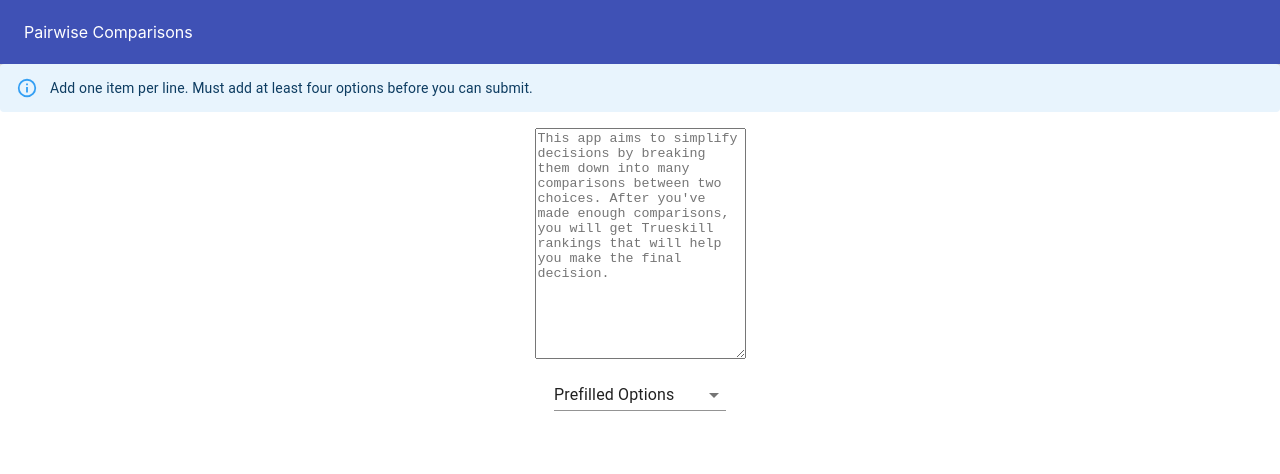
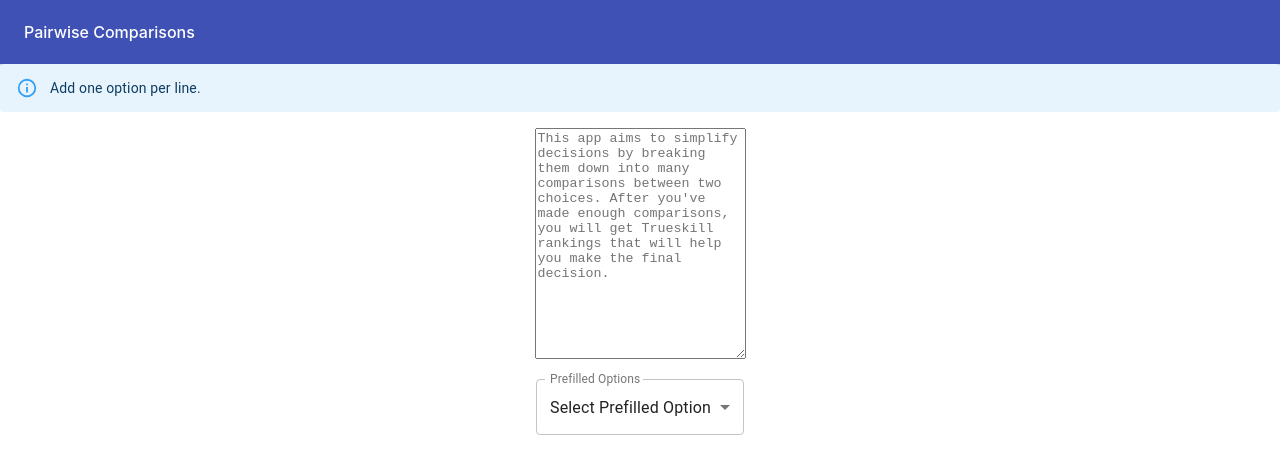
Before and after one commit to antgoldbloom/Pairwise, a React (Create React App) app: page / in a window 1280 px wide. Shown: the top 474 px of the page. Built offline with nearby package versions, Linux system fonts and the light colour scheme.

Commit message:
added more material elements

```diff
--- a/src/App.js
+++ b/src/App.js
@@ -18,10 +18,13 @@ export default class App extends React.Component {
       pair: [],
       leaderboardShown: true,
       options_textarea: '',
-      options_baby: ['Liam','Noah','William','James','Oliver','Benjamin','Elijah','Lucas','Mason','Logan','Alexander','Ethan','Jacob','Michael','Daniel','Henry','Jackson','Sebastian','Aiden','Matthew','Samuel','David','Joseph','Carter','Owen','Wyatt','John','Jack','Luke','Jayden','Dylan','Grayson','Levi','Issac','Gabriel','Julian','Mateo','Anthony','Jaxon','Lincoln','Joshua','Christopher','Andrew','Theodore','Caleb','Ryan','Asher','Nathan','Thomas','Leo','Harry','Max','Marcus','Arnold','Isaac','Nethaniel','Julien','Arnaud','Colin'],
+      options_boy: ['Liam','Noah','William','James','Oliver','Benjamin','Elijah','Lucas','Mason','Logan','Alexander','Ethan','Jacob','Michael','Daniel','Henry','Jackson','Sebastian','Aiden','Matthew','Samuel','David','Joseph','Carter','Owen','Wyatt','John','Jack','Luke','Jayden','Dylan','Grayson','Levi','Issac','Gabriel','Julian','Mateo','Anthony','Jaxon','Lincoln','Joshua','Christopher','Andrew','Theodore','Caleb','Ryan','Asher','Nathan','Thomas','Leo'],
+
 
       options_vacation: ['Paris','Rome','Venice','London','Barcelona','Florence','Vienna','Madrid','Prague','Istanbul','Milan','Amsterdam','Budapest','Munich','Athens','Berlin','Lisbon','Santorini','Seville','Moscow','Nice','Naples','Dubrovnik','Ediburgh','Saint Petersburg','Pisa','Granada','Frankfurt','Copenhagen','Stockholm','Salzburg','Zurich','Helsinki','Lucerne','Reykjavik','Mykonos','Mont Saint-Michel','Amalfi','Oslo','Dublin','Capri','Cologne','Split','Krakow','Lake Como','Crete','Malaga','Bratislava','Brussels','Riga','Heidelberg','Bruges','Valencia','Porto','Biarritz','Innsbruck','Gothenburg','San Sebastián','Sienna','Antwerp','Mostar','Veliko Tarnovo','Tallinn','Bordeaux','Lille','Tbilisi','Hamburg','Sardinia','Genoa','San Marino','Lucca','Bologna','Padua','Malta','Bucharest','Belgrade','Ljubljana','Majorca','Chernobyl','Lviv','Rotterdam','Corsica','Tarifa','Puglia','Geneva','Interlaken','Sicily','Paros'],
       options_netflix: ['Messiah','Spinning Out','The Witcher','Happy!','Living With Yourself','The Crown','Queer Eye: We\'re in Japan!','Derry Girls','Black Mirror','Atypical','Line of Duty','Star Trek: The Next Generation','Weeds','Sense8','Unbelievable','The Dark Crystal: Age of Resistance','The Spy','The People v. O.J. Simpson','Mindhunter','The Thick of It','Dark','Orange is the New Black','Neon Genesis Evangelion','Carter','Stranger Things','When They See Us','What/If','Special','Tuca and Bertie','The Assassination of Gianni Versace','One-Punch Man','Dogs','Russian Doll','The OA','Sex Education','The Last Kingdom','Dead Set','Orphan Black','BoJack Horseman','The Good Place','The Alienist','Manhunt: Unabomber','Travellers','Better Call Saul','The End of the F***ing World','Aggretsuko','American Vandal','GLOW'],
+
+      option_prefill: 'none',
 
       ta_options_error: '',
       option_count:  0,
@@ -95,17 +98,18 @@ export default class App extends React.Component {
 
     var prefill = '';
     if (event.target.value === "babyboy") {
-      prefill = this.state.options_baby.join("\r\n")
+      prefill = this.state.options_boy.join("\r\n")
     } else if (event.target.value === "vacation") {
       prefill = this.state.options_vacation.join("\r\n")
     } else if (event.target.value === "netflix") {
       prefill = this.state.options_netflix.join("\r\n")
     }
 
+    const option_prefill_tmp = event.target.value;
 
     const ta_options_error_tmp = this.validateOptions(prefill);
 
-    this.setState({ options_textarea: prefill, ta_options_error: ta_options_error_tmp},() => {
+    this.setState({option_prefill: option_prefill_tmp, options_textarea: prefill, ta_options_error: ta_options_error_tmp},() => {
       //console.log(this.state.options)
     })
 
@@ -114,14 +118,16 @@ export default class App extends React.Component {
   handleButton = event => {
 
     console.log(event.currentTarget.value);
-    if (event.currentTarget.value === 'reset'){
+    if (event.currentTarget.value === 'leaderboardToggle') {
+      let leaderboardShown_tmp = this.state.leaderboardShown === true ? false : true;
+      this.setState({ leaderboardShown: leaderboardShown_tmp },() => {});
 
+
+    } else {
       this.setState({ options: '',options_textarea: '', options_submitted: false, leaderboardShown: false },() => {
       });
-    } else {
-      let leaderboardShown_tmp = this.state.leaderboardShown === true ? false : true;
-      this.setState({ leaderboardShown: leaderboardShown_tmp },() => {});
-    }
+
+      }
 
   }
 
@@ -200,7 +206,7 @@ export default class App extends React.Component {
       return (
 
         <div className="App">
-              <Navbar />
+              <Navbar onClick={this.handleButton} />
 
               <Pair pair={this.state.pair} onClick={this.handleChoice}/>
               <HideLeaderboard leaderboardShown={this.state.leaderboardShown} onClick={this.handleButton}/>
@@ -214,7 +220,7 @@ export default class App extends React.Component {
         <div className="App">
           <Navbar />
 
-          <OptionForm option_count={this.state.option_count} ta_options_error={this.state.ta_options_error} options_textarea={this.state.options_textarea} onClick={this.handlePrefill} onChangeValue={this.handleChange} onSubmit={this.handleSubmit} onSelect={this.handleSelect}/>
+          <OptionForm option_value={this.state.option_prefill} option_count={this.state.option_count} ta_options_error={this.state.ta_options_error} options_textarea={this.state.options_textarea} onClick={this.handlePrefill} onChangeValue={this.handleChange} onSubmit={this.handleSubmit} onSelect={this.handleSelect}/>
         </div>
       )
     }
--- a/src/components/buttons.js
+++ b/src/components/buttons.js
@@ -21,10 +21,9 @@ export default class Buttons extends React.Component {
         <div className="row">
           <div className="left">&nbsp;</div>
           <div className="middle">
-            <Button style={style} onClick={this.props.onClick} value="leaderboardToggle">
+            <Button color="primary" style={style} onClick={this.props.onClick} value="leaderboardToggle">
               {this.props.leaderboardShown ? "Hide" : "Show"} Rankings
             </Button>
-            <Button style={style} onClick={this.props.onClick} value="reset">Reset</Button>
           </div>
           <div className="right">&nbsp;</div>
         </div>
@@ -34,3 +33,5 @@ export default class Buttons extends React.Component {
       )
     }
   }
+
+  /*            <Button style={style} onClick={this.props.onClick} value="reset">Reset</Button>*/
--- a/src/components/navbar.js
+++ b/src/components/navbar.js
@@ -12,7 +12,7 @@ export default class Navbar extends React.Component {
                 <AppBar position="static">
                     <Toolbar>
                         <Typography variant="title" color="inherit">
-                            Pairwise Comparisons
+                            <a href="" onClick={this.props.onClick} className="heading">Pairwise Comparisons</a>
                         </Typography>
                     </Toolbar>
                 </AppBar>
--- a/src/components/option_form.js
+++ b/src/components/option_form.js
@@ -2,41 +2,63 @@ import React from 'react';
 import NativeSelect from '@material-ui/core/NativeSelect';
 import Button from '@material-ui/core/Button';
 import Alert from '@material-ui/lab/Alert';
-
+import InputLabel from '@material-ui/core/InputLabel';
+import FormControl from '@material-ui/core/FormControl';
+import Select from '@material-ui/core/Select';
+import { makeStyles } from '@material-ui/core/styles';
 
 
 export default class OptionForm extends React.Component {
     constructor(props) {
         super(props);
 
+
+
     }
+
 
 
 
     render() {
 
 
+
+
         return (
 
             <div>
-    {this.props.ta_options_error === '' ? <Alert severity="info">Add one item per line. Must add at least four options before you can submit.</Alert> : <Alert severity="warning">{this.props.ta_options_error}   </Alert>}
+    {this.props.ta_options_error === '' ? <Alert severity="info">Add one option per line.</Alert> : <Alert severity="warning">{this.props.ta_options_error}   </Alert>}
                 <p>
                 <form onSubmit={this.props.onSubmit}>
                     <textarea className="ta_options" name="ta_options" rows="15" cols="30" value={this.props.options_textarea} placeholder="This app aims to simplify decisions by breaking them down into many comparisons between two choices. After you've made enough comparisons, you will get Trueskill rankings that will help you make the final decision." onChange={this.props.onChangeValue}></textarea>
                     {this.props.option_count > 3 ?
-                        <div><Button type="submit" variant="contained">Submit</Button></div>  : <div></div> }
+                        <div><Button color="primary" type="submit" variant="contained">Submit</Button></div>  : <div></div> }
 
                 </form>
                 </p>
 
                 <p>
 
-                        <NativeSelect onChange={this.props.onSelect}>
-                        <option value="">Prefilled Options</option>
+                <FormControl variant="outlined">
+        <InputLabel inputLabel={this.inputLabel} htmlFor="outlined-age-native-simple">
+        Prefilled Options
+        </InputLabel>
+        <Select
+          onChange={this.props.onSelect}
+          native
+          value={this.props.option_prefill}
+          labelWidth={120}
+          inputProps={{
+            name: 'prefilled',
+            id: 'outlined-age-native-simple',
+          }}
+        >
+                        <option value="none">Select Prefilled Option</option>
                         <option value="babyboy">Top 50 Boys' Names</option>
                         <option value="vacation">European Vacation</option>
                         <option value="netflix">Series on Netflix</option>
-                        </NativeSelect>
+                        </Select>
+                        </FormControl>
             </p>
 
             </div>
--- a/src/components/pair.js
+++ b/src/components/pair.js
@@ -9,6 +9,7 @@ export default class Pair extends React.Component {
   }
 
     render() {
+
       return (
 
 
--- a/src/index.css
+++ b/src/index.css
@@ -103,6 +103,8 @@ code {
     width: 205px;
   }
 
-  .button {
-    minWidth: 150
+  .heading {
+    text-decoration: none;
+    color: white;
+    font-weight: 500;
   }
```
Also changed, not shown: src/to_do.md (+9 -9 lines).
